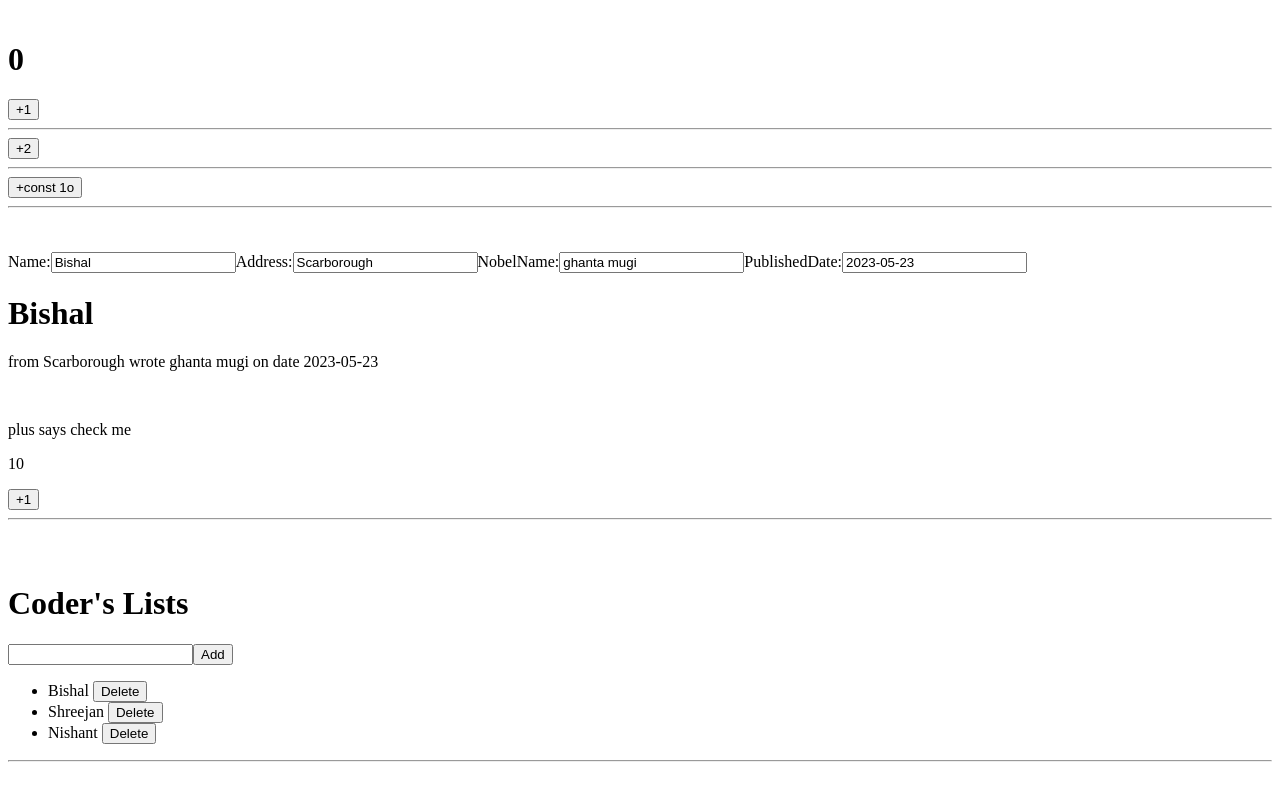
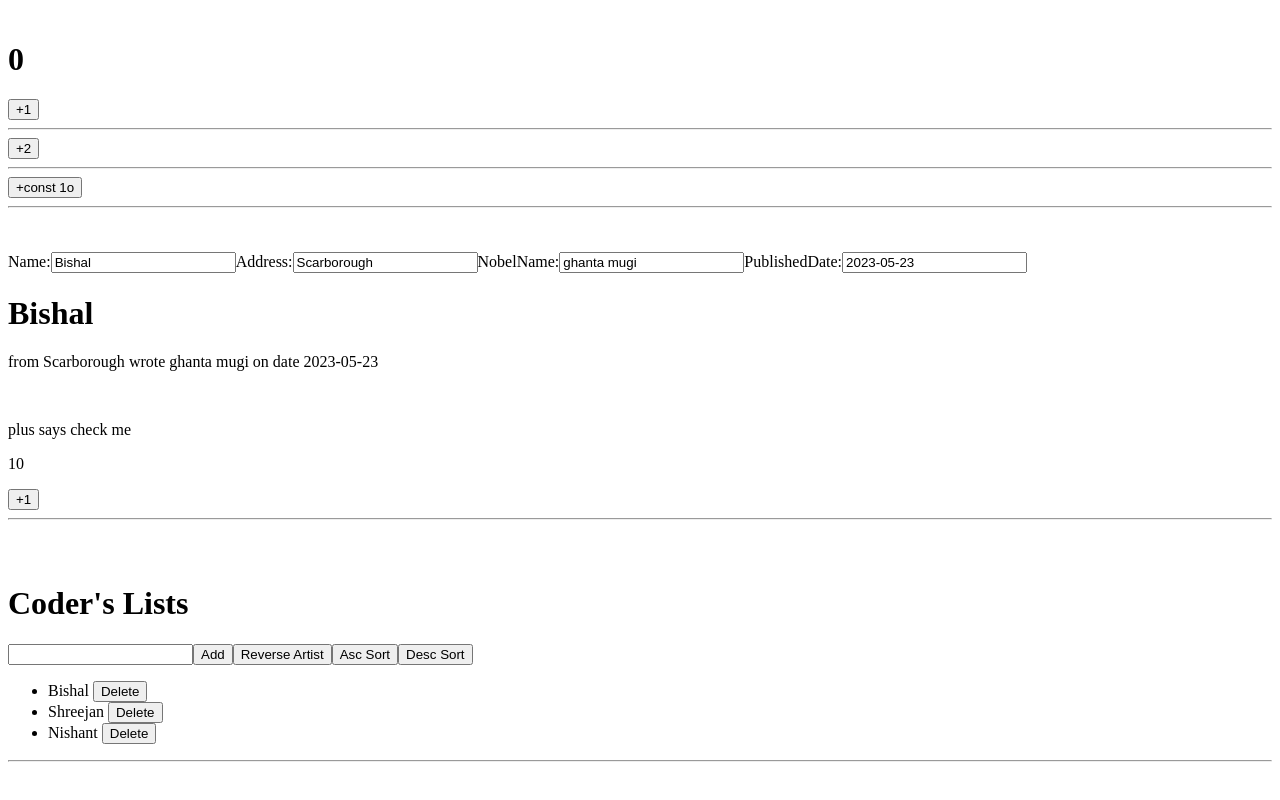
Before and after one commit to bishalkunwar/ReactJSLearning, a React (Create React App) app in the folder learning_try/: page / in a window 1280 px wide. Shown: the part 903-1703 px from the top of the page. Built offline with nearby package versions, Linux system fonts and the light colour scheme.

Commit message:
some practices with the statem management and some functions to buttons without the mutations.

```diff
--- a/learning_try/src/Components/updatingArrayInState/Todo.js
+++ b/learning_try/src/Components/updatingArrayInState/Todo.js
@@ -13,6 +13,29 @@ export default function Todo(){
     const[name, setName] = useState('');
     const[artists, setArtists] = useState(initialArtists);
 
+    // Reverse the array method.
+    function handleReverse(){
+        const nextList = [...artists];
+        nextList.reverse();
+        setArtists(nextList);
+    };
+
+    function handleAscSort(){
+        const nextList = [...artists];
+        nextList.sort((a, b) => a.name.localeCompare(b.name));
+        //nextList.sort((a,b)=> a.name>b.name ? 1 : a.name===b.name ? 0 : -1);
+        // console.log(nextList);
+        setArtists(nextList);
+    }
+
+    function handleDescSort(){
+        const nextList = [...artists];
+        nextList.sort((a,b)=> b.name.localeCompare(a.name));
+        // nextList.sort((a,b)=> a.name< b.name ? 1 : a.name===b.name ? 0 : -1 );
+        setArtists(nextList);
+    }
+
+
     return(
         <>
             <h1>Coder's Lists</h1>
@@ -27,9 +50,22 @@ export default function Todo(){
                 Add
             </button>
 
+            <button onClick={handleReverse}>
+                Reverse Artist
+            </button>
+
+            <button onClick={handleAscSort}>
+                Asc Sort
+            </button>
+
+
+            <button onClick={handleDescSort}>
+                Desc Sort
+            </button>
+
             <ul>
                 {/* {artists.map(artist=>(<li key={artist.id}>{artist.name}</li>))} */}
-                {artists.map(artist=>(<li>{artist.name}{''} <button onClick={()=>{setArtists(artists.filter(a=> a.id !== artist.id))}}>Delete</button></li>))}
+                {artists.map(artist=>(<li key={artist.id}>{artist.name}{''} <button onClick={()=>{setArtists(artists.filter(a=> a.id !== artist.id))}}>Delete</button></li>))}
 
             </ul>
 
```
